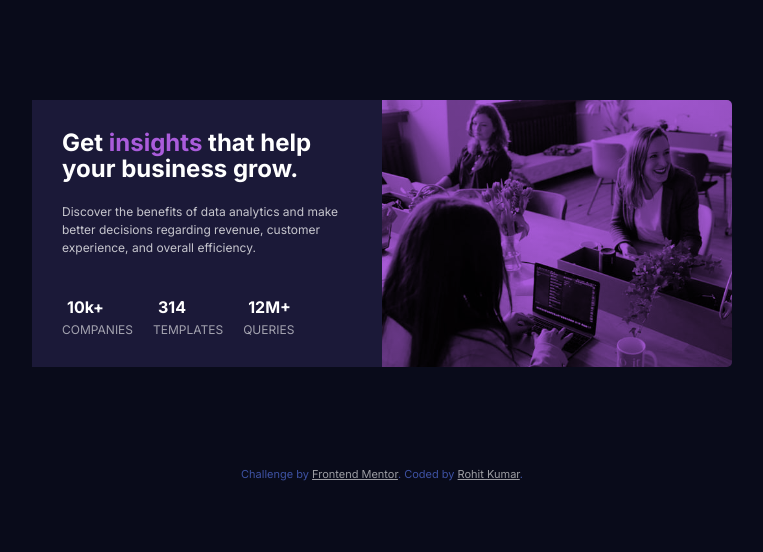
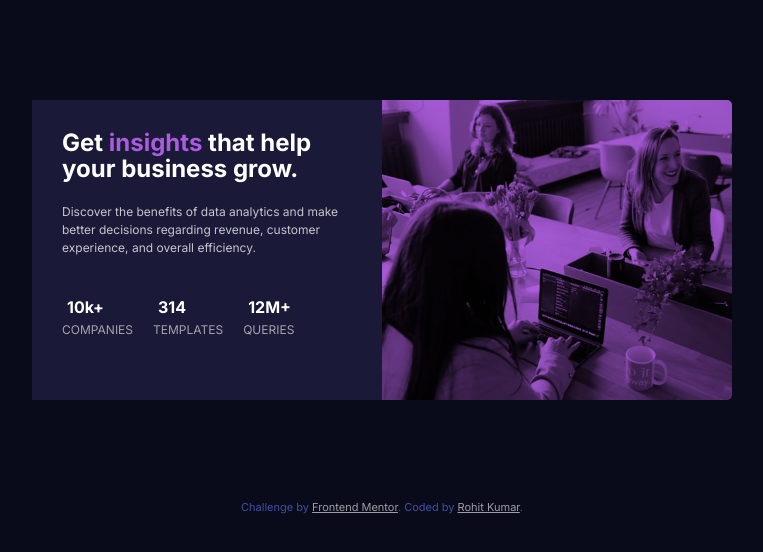
Before and after one commit to rohitKumar38344/Stats-preview-card-component-challenge, a plain HTML site: page index.html in a window 1280 px wide. Shown: the whole page, without its empty margins (258-1021 px from the left). Drawn offline with Linux system fonts and the light colour scheme.

Commit message:
fixed layout

```diff
--- a/style.css
+++ b/style.css
@@ -19,6 +19,7 @@ body {
 .card {
   margin: 10rem auto;
   max-width: 70rem;
+  height: 30rem;
   display: grid;
   grid-template-columns: repeat(2, 1fr);
   border-radius: 0.5rem;
```
